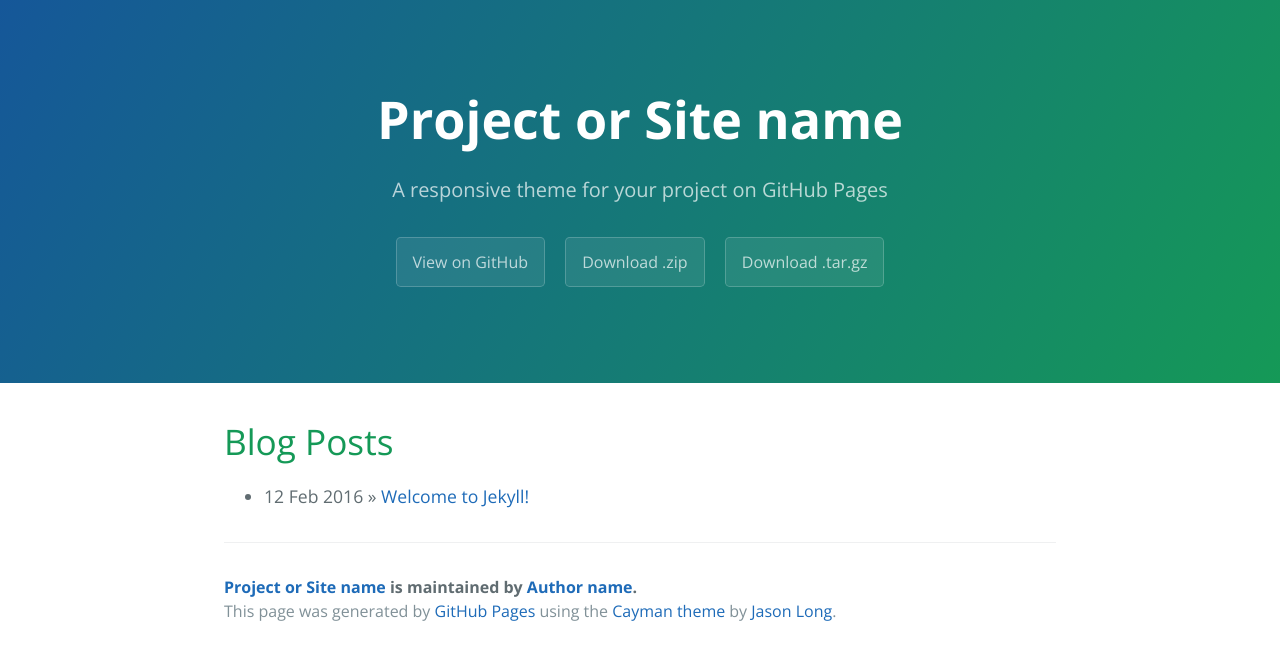
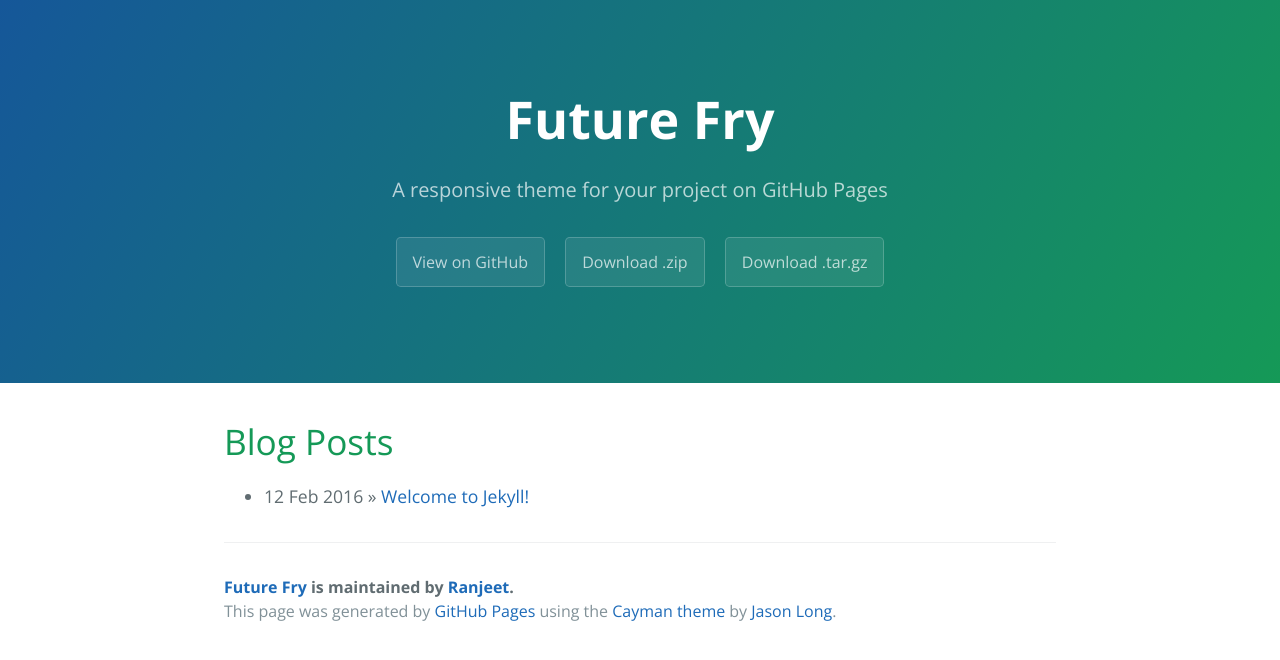
Before and after one commit to fryfuture/fryfuture.github.io, a Jekyll site: the page built from index.html, in a window 1280 px wide. Shown: the top 660 px of the page. Built offline with Jekyll 4.4.1, drawn with Linux system fonts in a browser that asks for light colours; the list of posts is cut into pages by our own code.

Commit message:
changed _config file

```diff
--- a/_config.yml
+++ b/_config.yml
@@ -1,12 +1,12 @@
 # Setup
-title:        Project or Site name
+title:        Future Fry
 tagline:      A responsive theme for your project on GitHub Pages
 baseurl:      ""
 paginate:     1
 
 # About/contact
 author:
-  name:       Author name
+  name:       Ranjeet
   url:        http://yourhomepage.com
 
 # Gems
```
